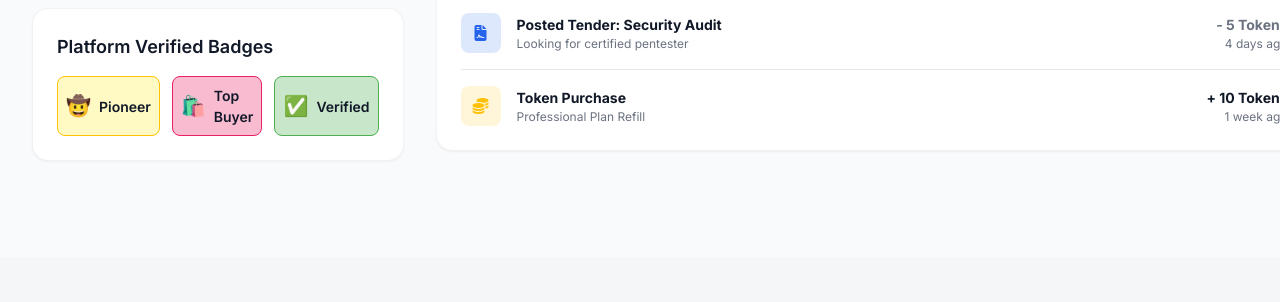
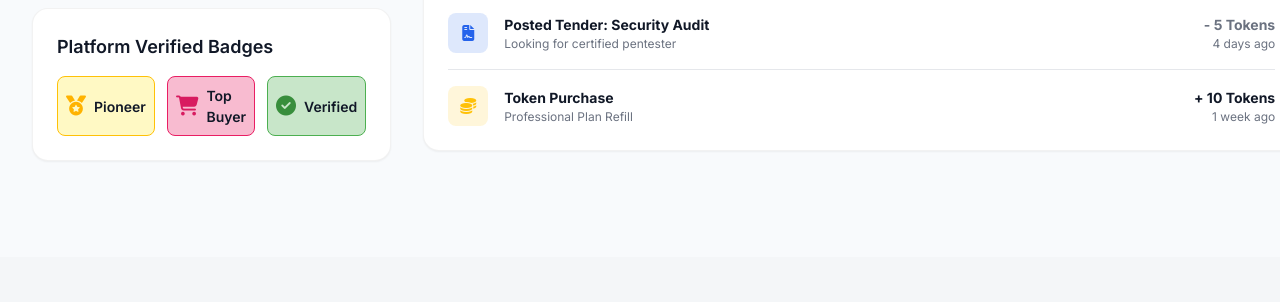
Before and after one commit to thulanesigasa/.rbg, a website: page src/pages/profile.html in a window 1280 px wide. Shown: the part 1060-1362 px from the top of the page. Drawn offline with nearby package versions, Linux system fonts and the light colour scheme; files that its build step writes are made by us from their sources.

Commit message:
style: replace emojis with FontAwesome icons for a strictly professional look

```diff
--- a/src/js/app.js
+++ b/src/js/app.js
@@ -4,7 +4,7 @@
  * Main Application Entry Point
  */
 document.addEventListener('DOMContentLoaded', () => {
-  console.log('🚀 .rbg&co Application Initialized');
+  console.log('[System] .rbg&co Application Initialized');
 
   // Example DOM manipulation demonstrating strict sanitization
   const appContainer = document.getElementById('app-dynamic-content');
--- a/src/pages/profile.html
+++ b/src/pages/profile.html
@@ -117,13 +117,13 @@
                 <h3 class="card-header">Platform Verified Badges</h3>
                 <div class="badge-list" style="display: flex; gap: 0.75rem; margin-top: 1rem;">
                     <div class="pro-badge" title="Pioneer" style="background-color: #FFF9C4; border: 1px solid #FFC107; padding: 0.5rem; border-radius: 8px; display: flex; align-items: center; gap: 0.5rem; font-size: 0.875rem; font-weight: 600; color: #111827;">
-                        <span style="font-size: 1.25rem;">🤠</span> Pioneer
+                        <i class="fa-solid fa-medal" style="font-size: 1.25rem; color: #FFB300;"></i> Pioneer
                     </div>
                     <div class="pro-badge" title="Top Buyer" style="background-color: #F8BBD0; border: 1px solid #E91E63; padding: 0.5rem; border-radius: 8px; display: flex; align-items: center; gap: 0.5rem; font-size: 0.875rem; font-weight: 600; color: #111827;">
-                        <span style="font-size: 1.25rem;">🛍️</span> Top Buyer
+                        <i class="fa-solid fa-cart-shopping" style="font-size: 1.25rem; color: #D81B60;"></i> Top Buyer
                     </div>
                     <div class="pro-badge" title="Verified Vendor" style="background-color: #C8E6C9; border: 1px solid #4CAF50; padding: 0.5rem; border-radius: 8px; display: flex; align-items: center; gap: 0.5rem; font-size: 0.875rem; font-weight: 600; color: #111827;">
-                        <span style="font-size: 1.25rem;">✅</span> Verified
+                        <i class="fa-solid fa-check-circle" style="font-size: 1.25rem; color: #388E3C;"></i> Verified
                     </div>
                 </div>
             </div>
```
